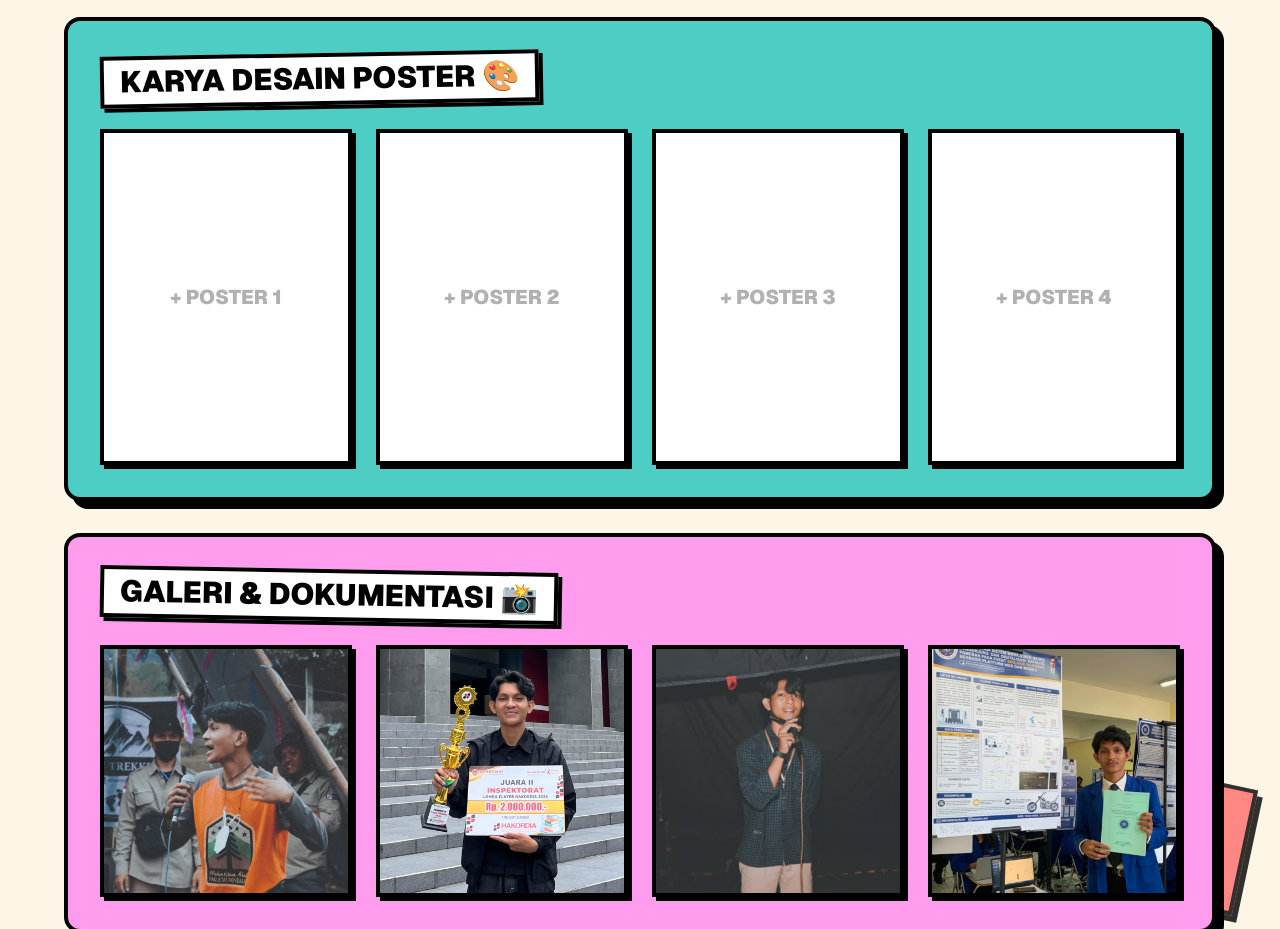
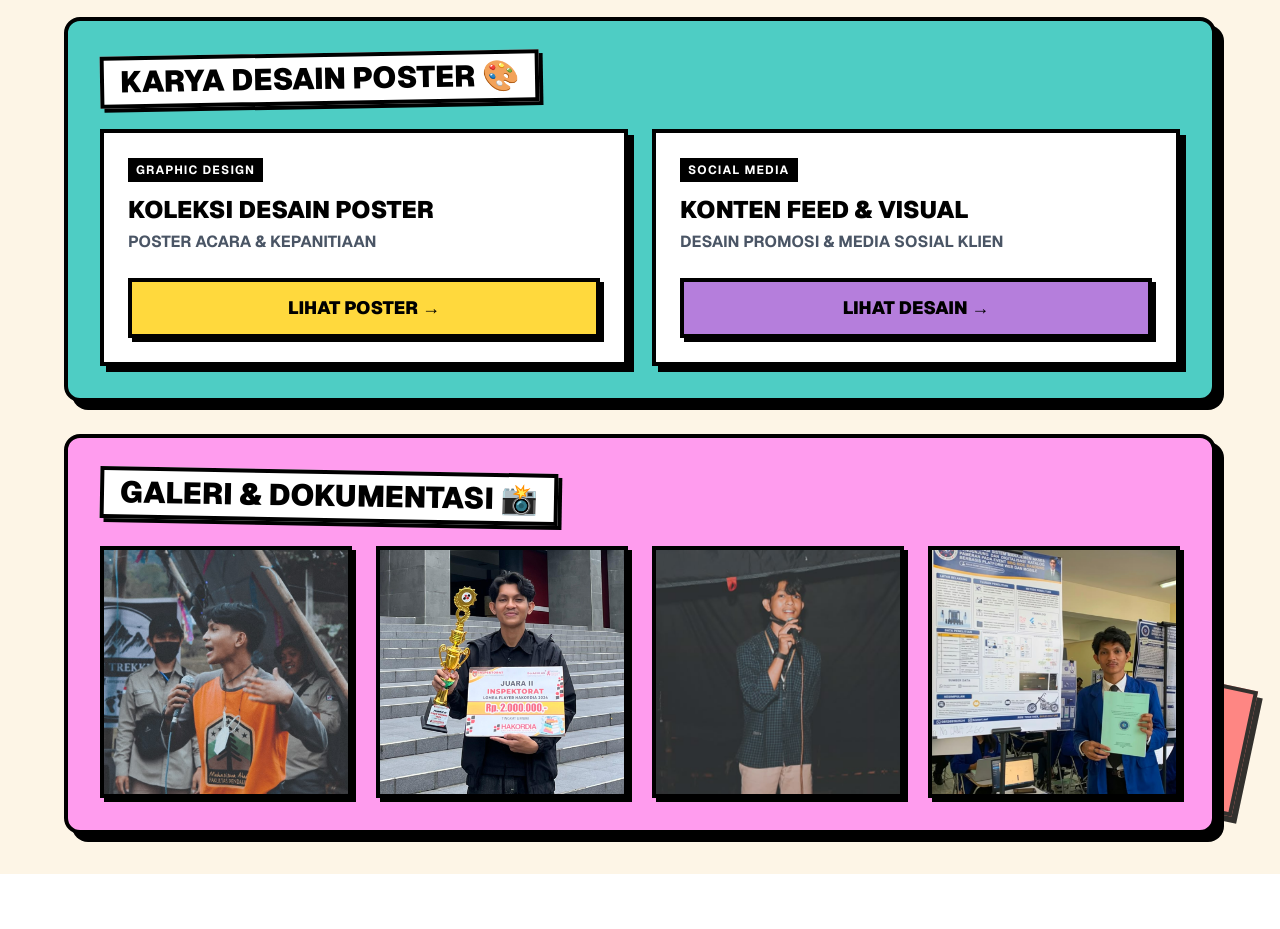
Before and after one commit to AulWasHere/portofolio-web, a Next.js app: page / in a window 1280 px wide. Shown: the part 2160-3089 px from the top of the page. After the commit the page ends 3034 px from the top, so only its background shows below. Built offline with nearby package versions, Linux system fonts and the light colour scheme.

Commit message:
Ubah layout desain poster menjadi bentuk card seperti proyek web

```diff
--- a/src/app/page.tsx
+++ b/src/app/page.tsx
@@ -202,24 +202,32 @@ export default function Home() {
               Karya Desain Poster 🎨
             </h3>
 
-            {/* Grid Tempat Poster (Dibuat vertikal aspect ratio 3:4) */}
-            <div className="grid grid-cols-2 md:grid-cols-4 gap-4 md:gap-6">
-              {/* Tempat Poster 1 */}
-              <div className="aspect-[3/4] bg-white border-4 border-black shadow-[4px_4px_0px_0px_rgba(0,0,0,1)] hover:-translate-y-1 hover:-translate-x-1 hover:shadow-[8px_8px_0px_0px_rgba(0,0,0,1)] transition-all overflow-hidden relative group cursor-pointer flex items-center justify-center">
-                <span className="font-black text-xl opacity-30 group-hover:opacity-100 transition-opacity text-center">+ POSTER 1</span>
+            <div className="grid grid-cols-1 md:grid-cols-2 gap-6">
+
+              {/* Poster Card 1 */}
+              <div className="bg-white border-4 border-black p-6 shadow-[6px_6px_0px_0px_rgba(0,0,0,1)] hover:-translate-y-1 hover:-translate-x-1 hover:shadow-[10px_10px_0px_0px_rgba(0,0,0,1)] transition-all flex flex-col justify-between">
+                <div>
+                  <span className="bg-black text-white text-xs font-bold px-2 py-1 uppercase tracking-widest mb-3 inline-block">Graphic Design</span>
+                  <h4 className="font-black text-2xl uppercase mb-1">Koleksi Desain Poster</h4>
+                  <p className="font-bold text-gray-600 mb-6">POSTER ACARA & KEPANITIAAN</p>
+                </div>
+                <button onClick={() => alert('Link ke Google Drive / Portofolio luar belum diatur!')} className="w-full bg-[#FFD93D] border-4 border-black py-3 font-black text-lg uppercase shadow-[4px_4px_0px_0px_rgba(0,0,0,1)] hover:bg-black hover:text-white transition-colors active:shadow-[0px_0px_0px_0px_rgba(0,0,0,1)] active:translate-y-1 active:translate-x-1">
+                  Lihat Poster &rarr;
+                </button>
               </div>
-              {/* Tempat Poster 2 */}
-              <div className="aspect-[3/4] bg-white border-4 border-black shadow-[4px_4px_0px_0px_rgba(0,0,0,1)] hover:-translate-y-1 hover:-translate-x-1 hover:shadow-[8px_8px_0px_0px_rgba(0,0,0,1)] transition-all overflow-hidden relative group cursor-pointer flex items-center justify-center">
-                <span className="font-black text-xl opacity-30 group-hover:opacity-100 transition-opacity text-center">+ POSTER 2</span>
+
+              {/* Poster Card 2 */}
+              <div className="bg-white border-4 border-black p-6 shadow-[6px_6px_0px_0px_rgba(0,0,0,1)] hover:-translate-y-1 hover:-translate-x-1 hover:shadow-[10px_10px_0px_0px_rgba(0,0,0,1)] transition-all flex flex-col justify-between">
+                <div>
+                  <span className="bg-black text-white text-xs font-bold px-2 py-1 uppercase tracking-widest mb-3 inline-block">Social Media</span>
+                  <h4 className="font-black text-2xl uppercase mb-1">Konten Feed & Visual</h4>
+                  <p className="font-bold text-gray-600 mb-6">DESAIN PROMOSI & MEDIA SOSIAL KLIEN</p>
+                </div>
+                <button onClick={() => alert('Link ke Google Drive / Portofolio luar belum diatur!')} className="w-full bg-[#B57EDC] border-4 border-black py-3 font-black text-lg uppercase shadow-[4px_4px_0px_0px_rgba(0,0,0,1)] hover:bg-black hover:text-white transition-colors active:shadow-[0px_0px_0px_0px_rgba(0,0,0,1)] active:translate-y-1 active:translate-x-1">
+                  Lihat Desain &rarr;
+                </button>
               </div>
-              {/* Tempat Poster 3 */}
-              <div className="aspect-[3/4] bg-white border-4 border-black shadow-[4px_4px_0px_0px_rgba(0,0,0,1)] hover:-translate-y-1 hover:-translate-x-1 hover:shadow-[8px_8px_0px_0px_rgba(0,0,0,1)] transition-all overflow-hidden relative group cursor-pointer flex items-center justify-center">
-                <span className="font-black text-xl opacity-30 group-hover:opacity-100 transition-opacity text-center">+ POSTER 3</span>
-              </div>
-              {/* Tempat Poster 4 */}
-              <div className="aspect-[3/4] bg-white border-4 border-black shadow-[4px_4px_0px_0px_rgba(0,0,0,1)] hover:-translate-y-1 hover:-translate-x-1 hover:shadow-[8px_8px_0px_0px_rgba(0,0,0,1)] transition-all overflow-hidden relative group cursor-pointer flex items-center justify-center">
-                <span className="font-black text-xl opacity-30 group-hover:opacity-100 transition-opacity text-center">+ POSTER 4</span>
-              </div>
+
             </div>
           </motion.div>
 
```
